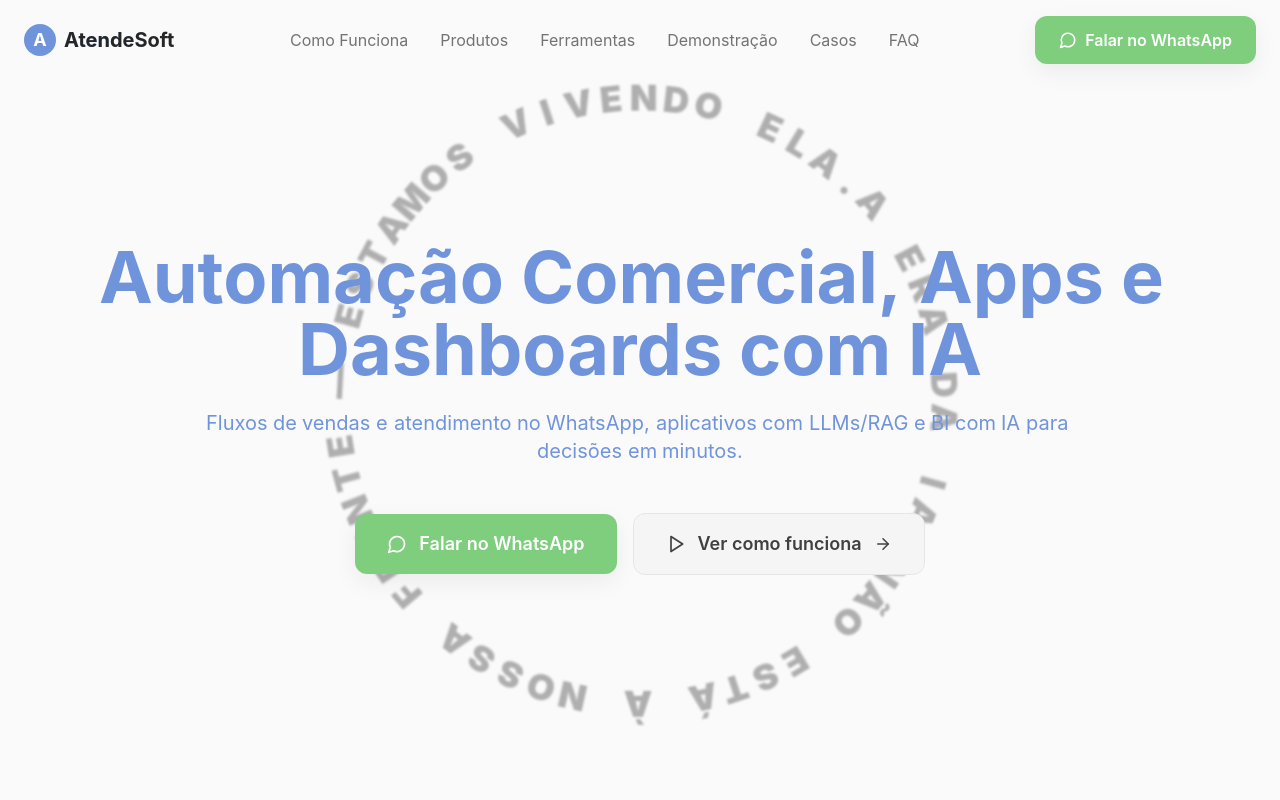
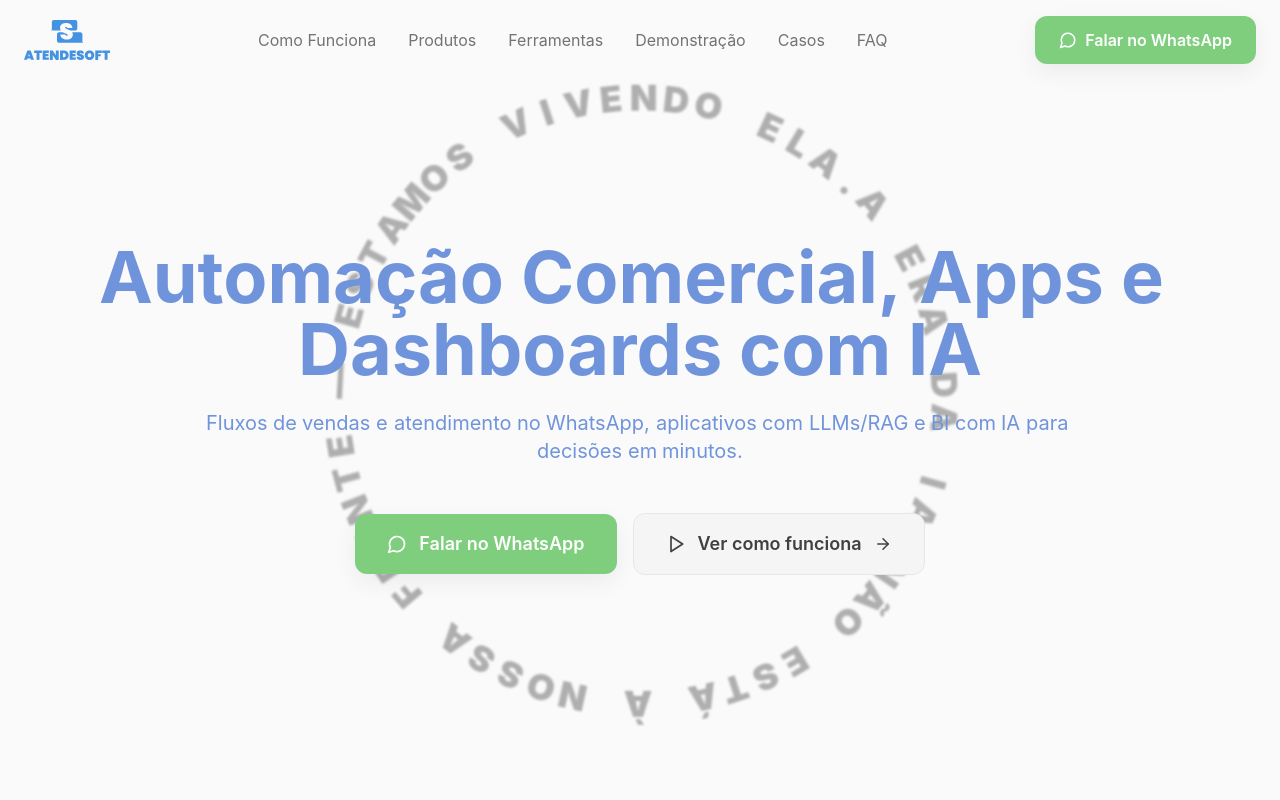
Before and after one commit to josepedro15/atendesoft-LP, a Next.js app: page / in a window 1280 px wide. Shown: the top 800 px of the page. Built offline with nearby package versions, Linux system fonts and the light colour scheme.

Commit message:
Atualizar logo da home no Navbar
- Substituir logo criada com código por imagem SVG
- Adicionar arquivo LOGO HOME.svg
- Remover importação desnecessária do ShinyText
- Logo agora usa imagem vetorial escalável

```diff
--- a/src/components/Navbar.tsx
+++ b/src/components/Navbar.tsx
@@ -1,7 +1,6 @@
 import { useState, useEffect } from "react";
 import { MessageCircle } from "lucide-react";
 import { events } from "@/lib/events";
-import ShinyText from "./ShinyText";
 
 const Navbar = () => {
   const [isScrolled, setIsScrolled] = useState(false);
@@ -32,14 +31,11 @@
       <div className="container mx-auto px-6 py-4">
         <div className="flex items-center justify-between">
           {/* Logo */}
-          <div className="flex items-center space-x-2">
-            <div className="w-8 h-8 bg-primary rounded-lg flex items-center justify-center">
-              <span className="text-white font-bold text-lg">A</span>
-            </div>
-            <ShinyText
-              text="AtendeSoft"
-              speed={6}
-              className="text-xl font-bold text-foreground"
+          <div className="flex items-center">
+            <img
+              src="/LOGO HOME.svg"
+              alt="AtendeSoft"
+              className="h-10 w-auto"
             />
           </div>
 
```
Also changed, not shown: public/LOGO HOME.svg (added), 1 other file (tests, documents, lock files or other folders).
